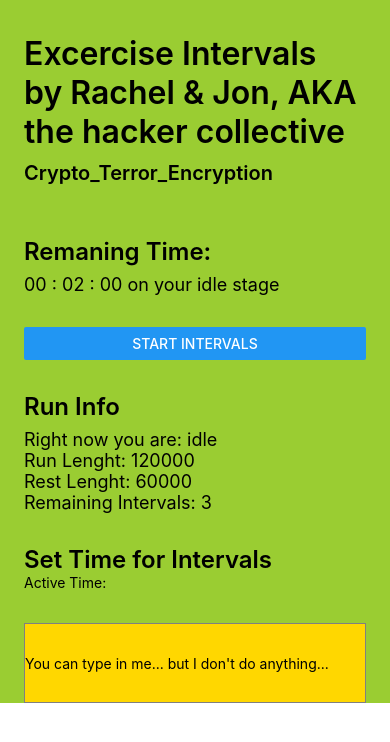
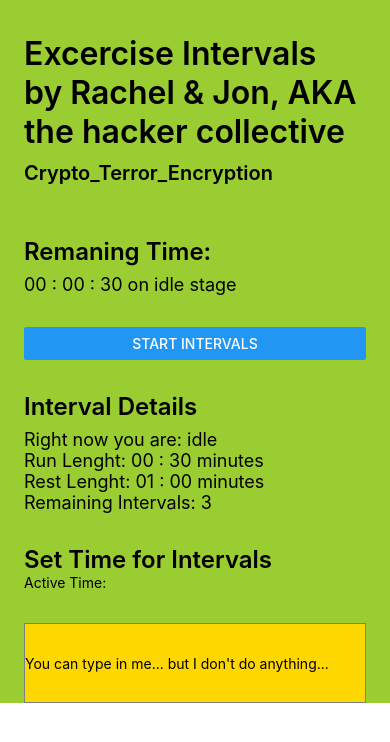
Before and after one commit to MustardJoe/IntervalsV2, a React Native app: screen / in a window 390 px wide. Shown: the top 742 px of the page. Built offline with nearby package versions, Linux system fonts and the light colour scheme; what react-native would draw is missing.

Commit message:
getting things ready for interval switches

```diff
--- a/App.js
+++ b/App.js
@@ -21,8 +21,6 @@ import {
   Colors,
 } from 'react-native/Libraries/NewAppScreen';
 
-import moment from 'moment';
-
 import Header from './components/header/Header.js';
 import CountDownDisplay from './components/countdowntimer/CountDownDisplay.js';
 import Dashboard from './components/dashboard/Dashboard.js';
@@ -31,17 +29,15 @@ import Dashboard from './components/dashboard/Dashboard.js';
 
 class App extends Component {
   state = {
-    lengthOfRun: 120000,
+    lengthOfRun: 30000,
     lengthOfRest: 60000,
     totalNumbOfIntvls: 3,
     remainingNumbIntvls: 3,
-    countDownTimer: 0,
     currentProcess: 'idle',
     nextProcess: 'run',
     timerOn: false,
     timerStart: 0,
     timerTime: 0,
-    ourMoment: moment().format(),
   };
 
   adjustTimer = input => {
@@ -83,26 +79,23 @@ class App extends Component {
     this.timer = setInterval(() => {
       const newTime = this.state.timerTime + 1000;
 
-        if (newTime - this.state.timerTime >= 0) {
-          this.setState({
-            timerTime: newTime,
-          });
-        }
-      // newTime.add(1, 's');
-      // console.log('timerTime in startTimer', this.state.timerTime, 'newTime', newTime);
-
-      // console.log('all the stuff',this.state.timerStart,
-      // this.state.lengthOfRun, this.state.timerTime,
-      // this.state.timerStart + this.state.lengthOfRun >= this.state.timerTime);
-
-      // if (newTime.subtract(1, 's')  >= moment().format()) {
-      //   this.setState({
-      //     timerTime: newTime,
-      //   });
-      // }
+      if (newTime - this.state.timerTime >= 0) {
+        this.setState({
+          timerTime: newTime,
+        });
+      }
 
       //This is where we will add in interval tracking stuff once basic countdown timer works
+      //Original stop section, will run interval switcher here
       else if (this.state.timerTime >= this.state.lengthOfRun) {
+        clearInterval(this.timer);
+        this.setState({ timerOn: false });
+        // eslint-disable-next-line no-alert
+        alert('You are the winner now');
+      }
+
+      //this will be our final conditional test. lickely the first condition needs re-working
+      else if (this.state.timerTime >= this.state.lengthOfRun && this.state.remainingNumbIntvls === 1 && this.state.currentProcess === 'run') {
         clearInterval(this.timer);
         this.setState({ timerOn: false });
         // eslint-disable-next-line no-alert
@@ -123,17 +116,6 @@ class App extends Component {
   }
 
   render() {
-    const { timerTime } = this.state;
-
-    let appTimerCurrentTime = {
-      centiseconds: ('0' + (Math.floor(timerTime / 10) % 100)).slice(-2),
-      seconds: ('0' + (Math.floor(timerTime / 1000) % 60)).slice(-2),
-      minutes: ('0' + (Math.floor(timerTime / 60000) % 60)).slice(-2),
-      hours: ('0' + Math.floor(timerTime / 3600000)).slice(-2),
-      rawAppState: {...this.state},
-      remainingTime: (this.state.timerStart + this.state.lengthOfRun) - this.state.timerTime,
-    };
-
     return (
         <>
           <StatusBar barStyle="dark-content" />
@@ -200,7 +182,7 @@ class App extends Component {
 
               {/* Dashboard */}
               <View style={styles.sectionContainer}>
-                <Text style={styles.sectionTitle}>Run Info</Text>
+                <Text style={styles.sectionTitle}>Interval Details</Text>
                 <Text style={styles.sectionDescription}>
                   <Dashboard timerStateToDash={this.state} />
                 </Text>
--- a/components/countdowntimer/CountDownDisplay.js
+++ b/components/countdowntimer/CountDownDisplay.js
@@ -19,8 +19,8 @@ const CountDownDisplay = (props) => {
     <>
       <Text>
         {appTimerCurrentTime.hours} : {appTimerCurrentTime.minutes} :{' '}
-        {appTimerCurrentTime.seconds} on your{' '}
-        {props.timeToDisplay.currentProcess} stage
+        {appTimerCurrentTime.seconds} on {props.timeToDisplay.currentProcess}{' '}
+        stage
       </Text>
     </>
   );
--- a/components/dashboard/Dashboard.js
+++ b/components/dashboard/Dashboard.js
@@ -2,11 +2,68 @@ import React from 'react';
 import {View, Text} from 'react-native';
 
 const Dashboard = (props) => {
+  let countDownTimeInSeconds =
+    props.timerStateToDash.lengthOfRun - props.timerStateToDash.timerTime;
+
+  let appTimerCurrentTime = {
+    seconds:
+      0 || ('0' + (Math.floor(countDownTimeInSeconds / 1000) % 60)).slice(-2),
+    minutes:
+      0 || ('0' + (Math.floor(countDownTimeInSeconds / 60000) % 60)).slice(-2),
+    hours: 0 || ('0' + Math.floor(countDownTimeInSeconds / 3600000)).slice(-2),
+  };
+
+  let formatRunLength = {
+    seconds:
+      0 ||
+      (
+        '0' +
+        (Math.floor(props.timerStateToDash.lengthOfRun / 1000) % 60)
+      ).slice(-2),
+    minutes:
+      0 ||
+      (
+        '0' +
+        (Math.floor(props.timerStateToDash.lengthOfRun / 60000) % 60)
+      ).slice(-2),
+    hours:
+      0 ||
+      ('0' + Math.floor(props.timerStateToDash.lengthOfRun / 3600000)).slice(
+        -2,
+      ),
+  };
+
+  let formatRestLength = {
+    seconds:
+      0 ||
+      (
+        '0' +
+        (Math.floor(props.timerStateToDash.lengthOfRest / 1000) % 60)
+      ).slice(-2),
+    minutes:
+      0 ||
+      (
+        '0' +
+        (Math.floor(props.timerStateToDash.lengthOfRest / 60000) % 60)
+      ).slice(-2),
+    hours:
+      0 ||
+      ('0' + Math.floor(props.timerStateToDash.lengthOfRest / 3600000)).slice(
+        -2,
+      ),
+  };
+
   return (
     <View>
       <Text>Right now you are: {props.timerStateToDash.currentProcess}</Text>
-      <Text>Run Lenght: {props.timerStateToDash.lengthOfRun}</Text>
-      <Text>Rest Lenght: {props.timerStateToDash.lengthOfRest}</Text>
+      <Text>
+        Run Lenght: {formatRunLength.minutes} : {formatRunLength.seconds}{' '}
+        minutes
+      </Text>
+      <Text>
+        Rest Lenght: {formatRestLength.minutes} : {formatRestLength.seconds}{' '}
+        minutes
+      </Text>
       <Text>
         Remaining Intervals: {props.timerStateToDash.remainingNumbIntvls}
       </Text>
```
Also changed, not shown: services/IntervalSwitcher.js (added, +28 -0 lines).
